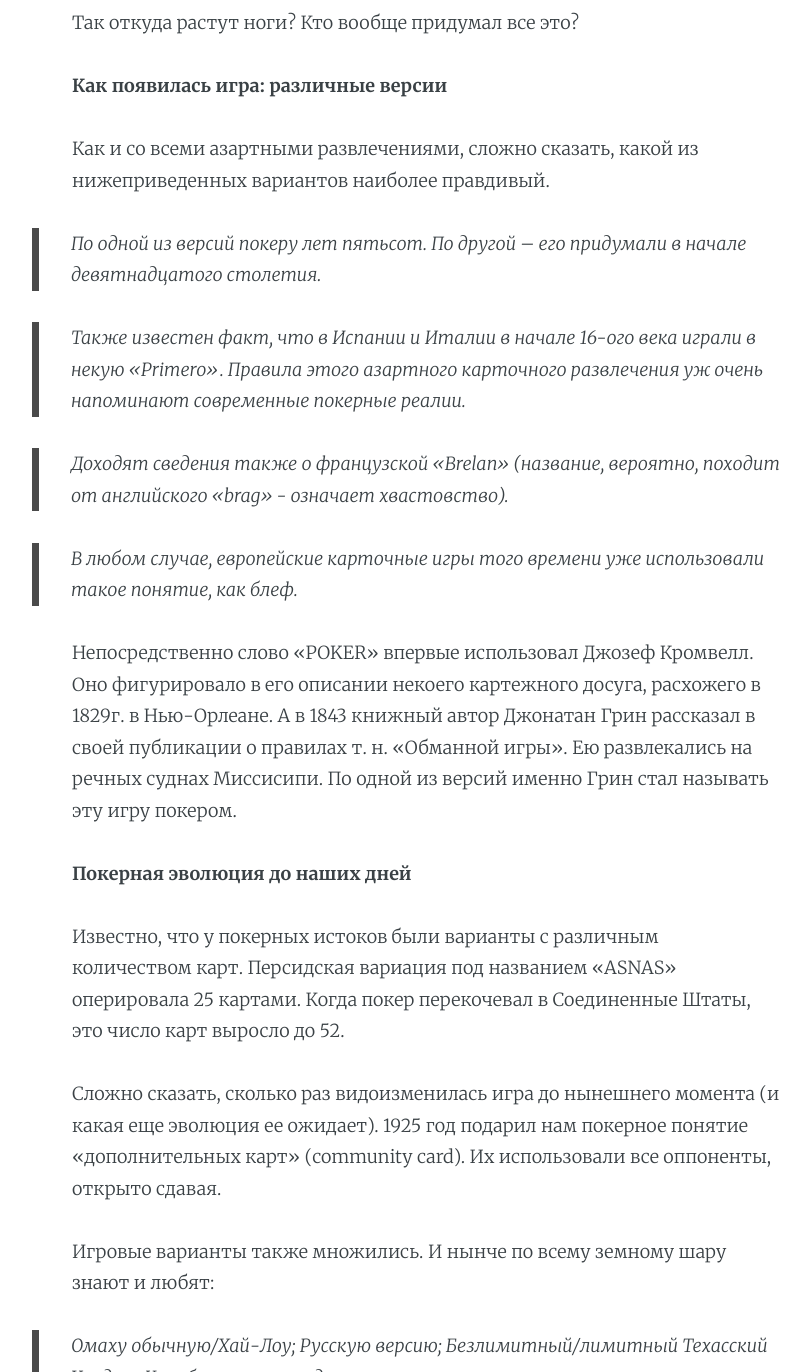
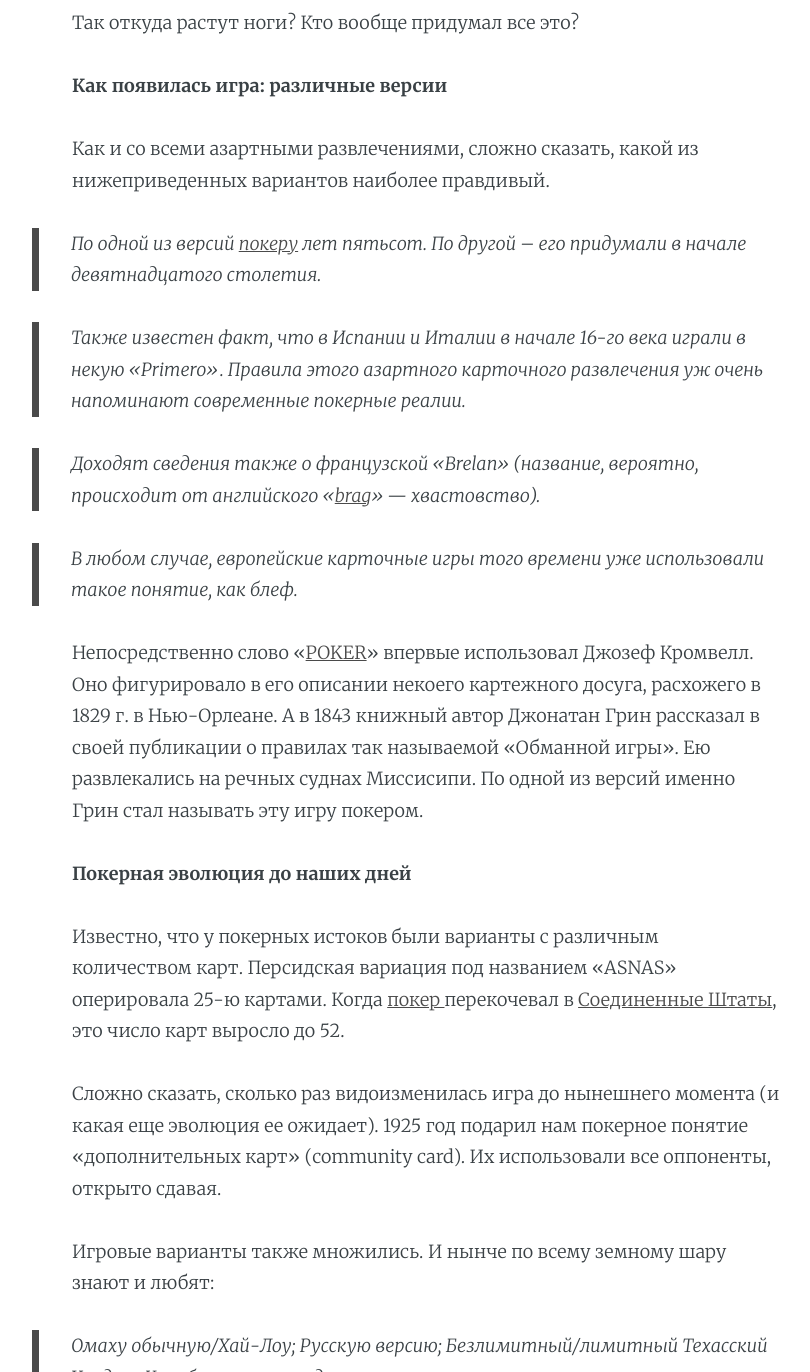
Before and after one commit to calmmoney/calmmoney.github.io, a Jekyll site: the page built from _posts/2019-02-05-casino-post.md, in a window 1280 px wide and 1400 px high, scrolled down 1100 px, cut to the strip 28-1400 px from the top of the window. Shown: the whole strip, without its empty margins (213-1023 px from the left). Built offline with Jekyll 4.4.1, drawn with Linux system fonts in a browser that asks for light colours; nearby versions of some CDN libraries.

Commit message:
Update from Forestry.io Anastasiya Ilina updated _posts/2019-02-05-casino-post.md

```diff
--- a/_posts/2019-02-05-casino-post.md
+++ b/_posts/2019-02-05-casino-post.md
@@ -21,19 +21,19 @@ author: Fishka
 
 Как и со всеми азартными развлечениями, сложно сказать, какой из нижеприведенных вариантов наиболее правдивый.
 
-> По одной из версий покеру лет пятьсот. По другой – его придумали в начале девятнадцатого столетия.
+> По одной из версий [покеру](https://ru.wikipedia.org/wiki/%D0%9F%D0%BE%D0%BA%D0%B5%D1%80 "покеру") лет пятьсот. По другой – его придумали в начале девятнадцатого столетия.
 
-> Также известен факт, что в Испании и Италии в начале 16-ого века играли в некую «Primero». Правила этого азартного карточного развлечения уж очень напоминают современные покерные реалии.
+> Также известен факт, что в Испании и Италии в начале 16-го века играли в некую «Primero». Правила этого азартного карточного развлечения уж очень напоминают современные покерные реалии.
 
-> Доходят сведения также о французской «Brelan» (название, вероятно, походит от английского «brag» - означает хвастовство).
+> Доходят сведения также о французской «Brelan» (название, вероятно, происходит от английского «[brag](https://translate.google.com/#view=home&op=translate&sl=en&tl=ru&text=brag "brag")» — хвастовство).
 
 > В любом случае, европейские карточные игры того времени уже использовали такое понятие, как блеф.
 
-Непосредственно слово «POKER» впервые использовал Джозеф Кромвелл. Оно фигурировало в его описании некоего картежного досуга, расхожего в 1829г. в Нью-Орлеане. А в 1843 книжный автор Джонатан Грин рассказал в своей публикации о правилах т. н. «Обманной игры». Ею развлекались на речных суднах Миссисипи. По одной из версий именно Грин стал называть эту игру покером.
+Непосредственно слово «[POKER](https://vcasino.club/game/th-vpj "POKER")» впервые использовал Джозеф Кромвелл. Оно фигурировало в его описании некоего картежного досуга, расхожего в 1829 г. в Нью-Орлеане. А в 1843 книжный автор Джонатан Грин рассказал в своей публикации о правилах так называемой «Обманной игры». Ею развлекались на речных суднах Миссисипи. По одной из версий именно Грин стал называть эту игру покером.
 
 **Покерная эволюция до наших дней**
 
-Известно, что у покерных истоков были варианты с различным количеством карт. Персидская вариация под названием «ASNAS» оперировала 25 картами. Когда покер перекочевал в Соединенные Штаты, это число карт выросло до 52.
+Известно, что у покерных истоков были варианты с различным количеством карт. Персидская вариация под названием «ASNAS» оперировала 25-ю картами. Когда [покер ](https://vcasino.club/game/th-tcpst "покер")перекочевал в [Соединенные Штаты](https://www.bbc.com/news/world-us-canada-16761057 "Соединенные Штаты"), это число карт выросло до 52.
 
 Сложно сказать, сколько раз видоизменилась игра до нынешнего момента (и какая еще эволюция ее ожидает). 1925 год подарил нам покерное понятие «дополнительных карт» (community card). Их использовали все оппоненты, открыто сдавая.
 
```
